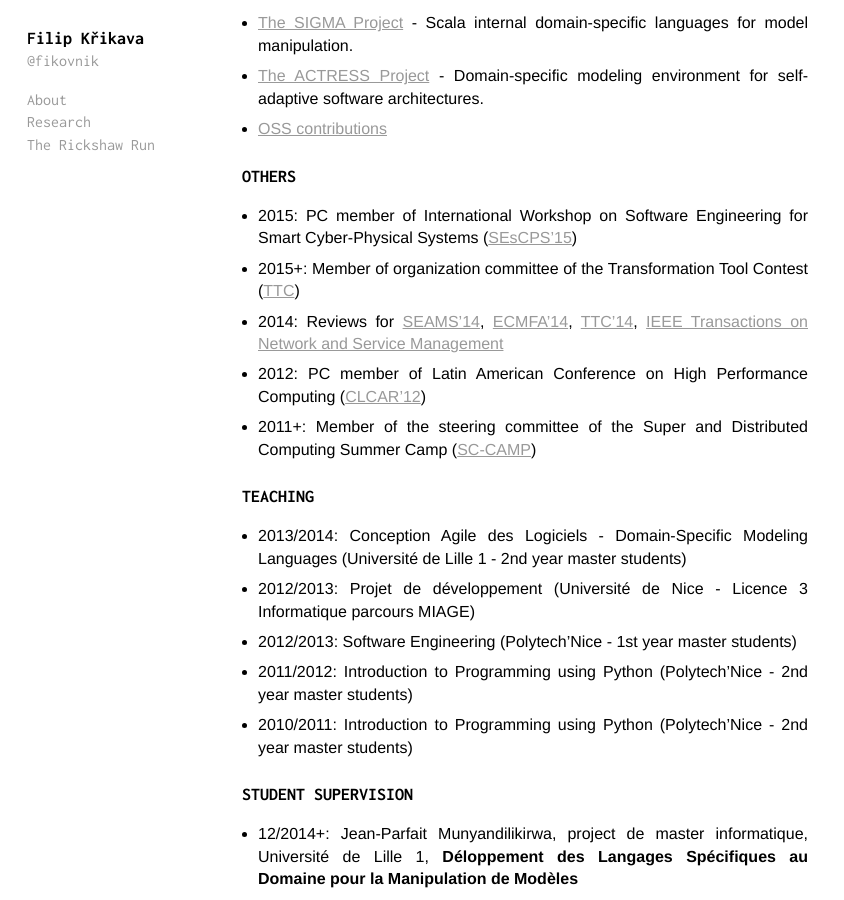
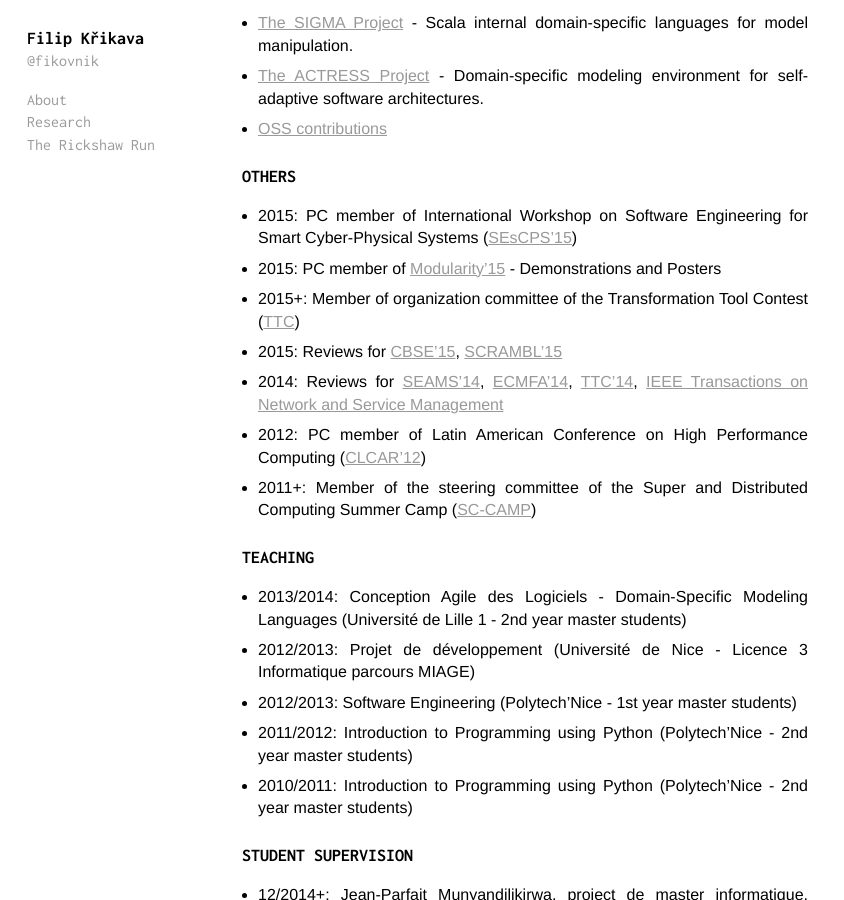
Before and after one commit to fikovnik/fikovnik.github.com, a Jekyll site: the page built from _posts/exhibit/0001-01-02-research.md, in a window 1280 px wide and 900 px high, scrolled down 2153 px. Shown: the whole window, without its empty margins (0-844 px from the left). Built offline with Jekyll 4.4.1, drawn with Linux system fonts in a browser that asks for light colours.

Commit message:
Added Modularity and SCRAMBL

```diff
--- a/_posts/exhibit/0001-01-02-research.md
+++ b/_posts/exhibit/0001-01-02-research.md
@@ -63,7 +63,9 @@ List of publication at [Google Scholar](http://scholar.google.co.kr/citations?hl
 ## Others
 
 * 2015: PC member of International Workshop on Software Engineering for Smart Cyber-Physical Systems ([SEsCPS'15](http://d3s.mff.cuni.cz/conferences/sescps/))
+* 2015: PC member of [Modularity'15](http://aosd.net/2015/DemosPosters) - Demonstrations and Posters
 * 2015+: Member of organization committee of the Transformation Tool Contest ([TTC](http://www.transformation-tool-contest.eu/))
+* 2015: Reviews for [CBSE'15](http://cbse-conferences.org/2015/), [SCRAMBL'15](http://volga.usc.edu/scrambl/)
 * 2014: Reviews for [SEAMS'14](http://seams2014.uni-paderborn.de/), [ECMFA'14](http://ecmfa2014.lcc.uma.es/), [TTC'14](http://www.transformation-tool-contest.eu/2014/), [IEEE Transactions on Network and Service Management](http://ieeexplore.ieee.org/xpl/mostRecentIssue.jsp?punumber=4275028)
 * 2012: PC member of Latin American Conference on High Performance Computing ([CLCAR'12](http://www.clcar.org/))
 * 2011+: Member of the steering committee of the Super and Distributed Computing Summer Camp ([SC-CAMP](http://www.sc-camp.org/))
```
